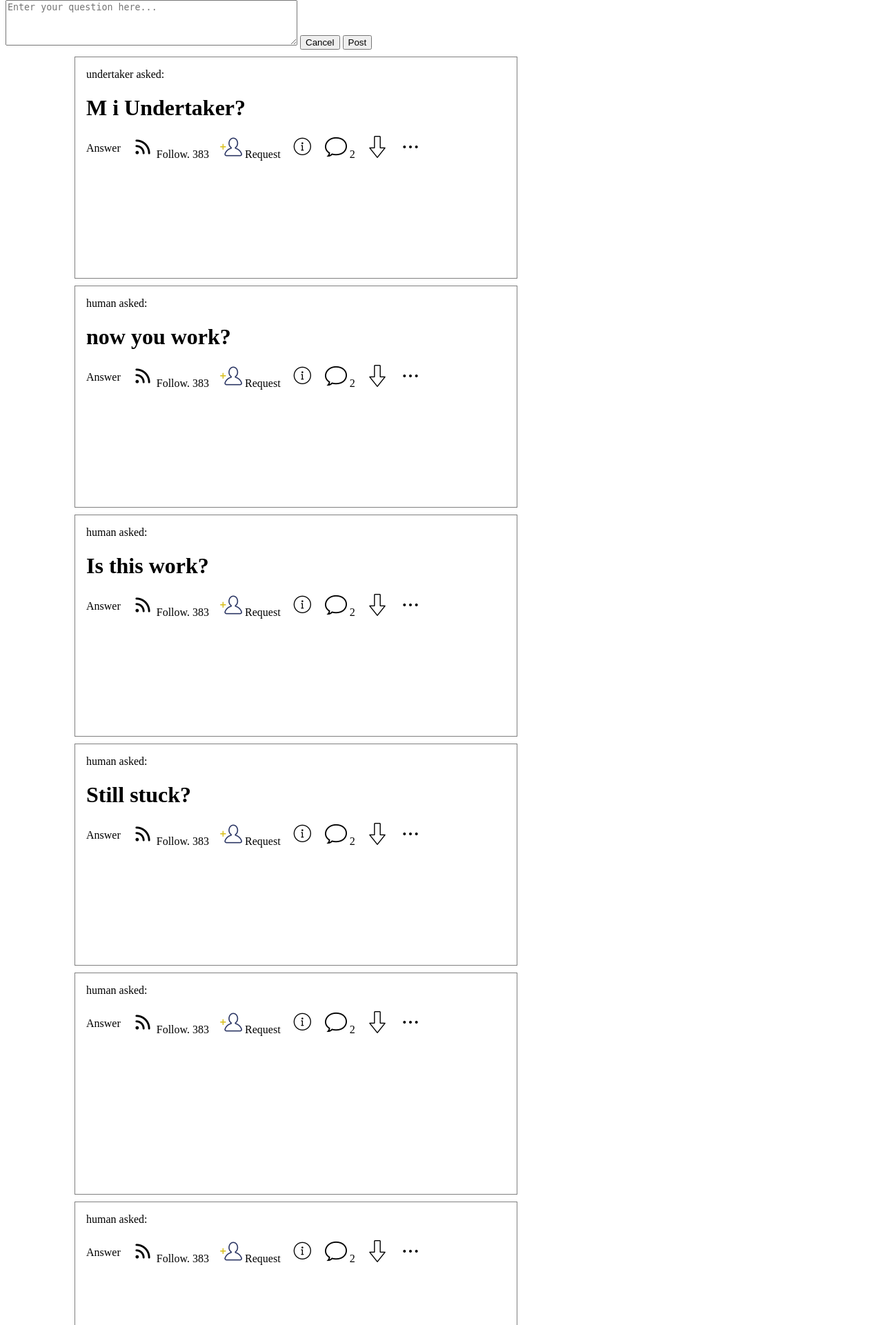
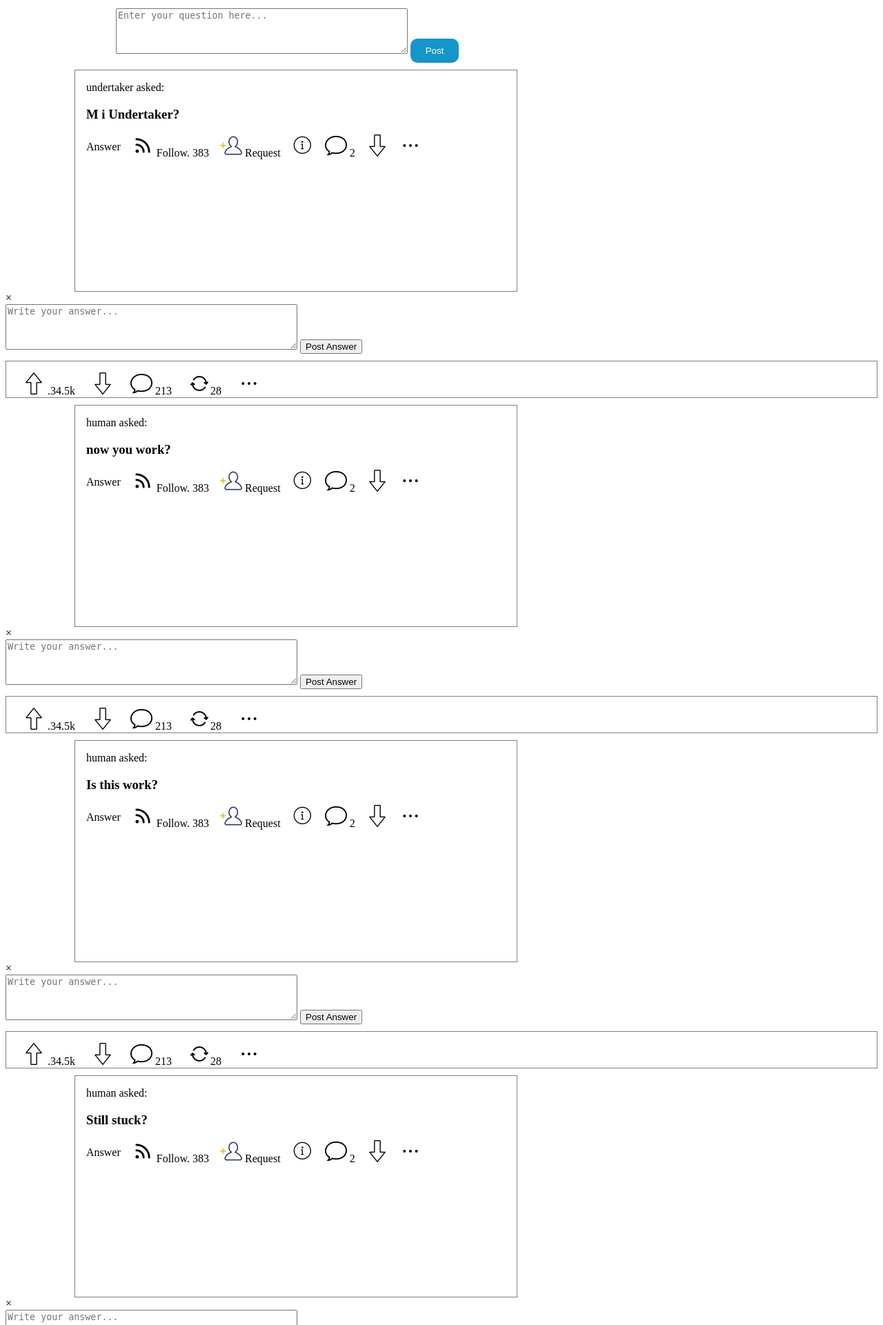
Before and after one commit to ashutosh2712/Quera-clone, a Django app: page /quera/home/ in a window 1280 px wide; the page is wider, and only the part inside the window is pictured. Shown: the part 364-2285 px from the top of that part at 69% size. Run offline with Django 4.2, Linux system fonts and the light colour scheme; a user stored in the database is signed in; data comes from the database, SQL or seed files in the repository; both versions use the stored data as it was after the commit.

Commit message:
Answer posting Design I

```diff
--- a/quera/forms.py
+++ b/quera/forms.py
@@ -1,7 +1,7 @@
 from django import forms
 from django.contrib.auth.forms import UserCreationForm
 from django.contrib.auth.models import User
-from .models import Question
+from .models import Question, Answer
 
 
 class CreateUserForm(UserCreationForm):
@@ -39,3 +39,16 @@ class QuestionForm(forms.ModelForm):
     class Meta:
         model = Question
         fields = ["content"]
+
+
+class AnswerForm(forms.ModelForm):
+    content = forms.CharField(
+        widget=forms.Textarea(
+            attrs={"rows": 4, "cols": 50, "placeholder": "Write your answer..."}
+        ),
+        required=True,
+    )
+
+    class Meta:
+        model = Answer
+        fields = ["content"]
--- a/quera/models.py
+++ b/quera/models.py
@@ -7,3 +7,10 @@ class Question(models.Model):
     user = models.ForeignKey(User, on_delete=models.CASCADE)
     content = models.TextField(blank=True, null=True)
     created_at = models.DateTimeField(auto_now_add=True)
+
+
+class Answer(models.Model):
+    user = models.ForeignKey(User, on_delete=models.CASCADE)
+    question = models.ForeignKey(Question, on_delete=models.CASCADE)
+    content = models.TextField()
+    created_at = models.DateTimeField(auto_now_add=True)
--- a/quera/static/css/homepage.css
+++ b/quera/static/css/homepage.css
@@ -94,3 +94,27 @@
 .post-form {
     margin-top: 20px;
 }
+
+.post-btn {
+  padding: 10px;
+  width: 70px;
+  justify-content: center;
+  margin-left: auto;
+  margin-right: auto;
+  border-radius: 10px;
+  border: none;
+  background-color: rgb(21, 150, 201);
+  cursor: pointer;
+  color: #fff;
+}
+.post-btn:hover {
+  background-color: rgb(15, 171, 64);
+  border: 1px solid gray;
+  margin-top: 10px;
+}
+
+.form-container {
+  margin-left: 10rem;
+  margin-top: 2rem;
+
+}
--- a/quera/templates/homepage.html
+++ b/quera/templates/homepage.html
@@ -36,20 +36,21 @@
     <a href="{% url 'logout' %}">Logout</a>
   </div>
 </div>
-<form class="post-form" action="{% url 'postques' %}" method="post">
-  {% csrf_token %} {{ form.content }}
-  <button class="cancel-button" onclick="closePostForm()">Cancel</button>
-  <button type="submit">Post</button>
-</form>
+<div class="form-container">
+  <form class="post-form" action="{% url 'postques' %}" method="post">
+    {% csrf_token %} {{ form.content }}
+    <button type="submit" class="post-btn">Post</button>
+  </form>
+</div>
 
 {% for question in questions %}
 <div class="question-container">
   <div class="post-items">
     <p>{{ question.user.username }} asked:</p>
-    <h1>{{ question.content }}</h1>
+    <h3>{{ question.content }}</h3>
   </div>
   <div class="rest-container">
-    <div class="post-items ans">Answer</div>
+    <div class="post-items ans" onclick="showAnswerForm(this)">Answer</div>
     <div class="post-items">
       <img src="{% static 'img/hotspot.png' %}" alt="follow" />
       Follow. 383
@@ -73,21 +74,22 @@
     </div>
   </div>
 </div>
-{% endfor %}
-
+<div class="modal" id="answerModal">
+  <div class="modal-content">
+      <span class="close" onclick="closeAnswerForm()">&times;</span>
+      <form action="{% url 'postans' %}" method="post">
+        {% csrf_token %} {{ ans_form.content }}
+          <button type="submit" onclick="closeAnswerForm()">Post Answer</button>
+      </form>
+  </div>
+</div>
 <div class="answer-container">
   <p class="your-answer">
-    Lorem ipsum, dolor sit amet consectetur adipisicing elit. Dolores earum quis
-    pariatur ab nobis consequuntur, iusto hic ea cumque quibusdam, illum in
-    saepe ducimus rem labore neque. Quaerat aut eum recusandae distinctio
-    deleniti quae dicta aliquid sit, iste nulla adipisci pariatur reiciendis
-    aliquam ipsam repudiandae veniam in inventore perspiciatis sapiente!
-    Repellendus illum et enim fugiat earum suscipit asperiores consectetur,
-    sequi quisquam rem adipisci dolores mollitia obcaecati? Recusandae eum unde
-    reiciendis, doloremque error vero eius rerum eveniet deserunt quod dolores
-    expedita sit reprehenderit vitae impedit, pariatur quisquam sapiente ex
-    ullam nesciunt excepturi repellat sint harum. Natus, minus! Non id
-    repudiandae voluptates.
+    {% comment %} <ul>
+      {% for answer in question.answer_set.all %}
+          <li>{{ answer.user.username }} answered: {{ answer.content }}</li>
+      {% endfor %}
+  </ul> {% endcomment %}
   </p>
   <div class="answer-items">
     <div class="vote">
@@ -111,9 +113,14 @@
     </div>
   </div>
 </div>
+{% endfor %}
+
+
 {% if errors %}
 <div style="color: red">{{ errors }}</div>
 {% endif %}
+
+
 
 <script>
   function showPostForm() {
@@ -123,5 +130,28 @@
   function closePostForm() {
     document.querySelector(".post-form").style.display = "none";
   }
+
+  function showAnswerForm(clickedElement) {
+    // Access the specific element's parent (question-container) to get the relevant data
+    var questionContainer = clickedElement.closest('.question-container');
+
+    // You can extract information from questionContainer and use it in your pop-up
+    // For example:
+    var questionContent = questionContainer.querySelector('h3').textContent;
+
+    // Update the placeholder for the answer textarea
+    var answerTextarea = document.querySelector('#answerModal textarea');
+    answerTextarea.placeholder = "Answer to: " + questionContent;
+
+    // Now you can use this information to update your pop-up content or perform other actions
+    console.log("Question Content:", questionContent);
+
+    document.getElementById('answerModal').style.display = 'block';
+    document.body.classList.add('blur');
+}
+function closeAnswerForm() {
+  document.getElementById('answerModal').style.display = 'none';
+  document.body.classList.remove('blur');
+}
 </script>
 {% endblock %}
--- a/quera/urls.py
+++ b/quera/urls.py
@@ -7,5 +7,5 @@ urlpatterns = [
     path("logout/", views.logoutUser, name="logout"),
     path("signup/", views.signup, name="signup"),
     path("postques/", views.postques, name="postques"),
-    path("postans/", views.postans),
+    path("postans/", views.postans, name="postans"),
 ]
--- a/quera/views.py
+++ b/quera/views.py
@@ -1,6 +1,6 @@
 from django.http import HttpResponse
 from django.shortcuts import render, redirect
-from .forms import CreateUserForm, QuestionForm
+from .forms import CreateUserForm, QuestionForm, AnswerForm
 from django.contrib import messages
 from django.contrib.auth import authenticate, login, logout
 from django.contrib.auth.decorators import login_required
@@ -12,7 +12,8 @@ from .models import Question
 def home(request):
     questions = Question.objects.all().order_by("-created_at")
     form = QuestionForm()
-    context = {"form": form, "questions": questions}
+    ans_form = AnswerForm()
+    context = {"form": form, "questions": questions, "ans_form": ans_form}
     return render(request, "homepage.html", context)
 
 
@@ -74,5 +75,18 @@ def postques(request):
     return render(request, "homepage.html", context)
 
 
-def postans(request):
-    return render(request, "postans.html")
+def postans(request, question_id):
+    question = Question.objects.get(pk=question_id)
+    ans_form = AnswerForm()
+    if request.method == "POST":
+        ans_form = AnswerForm(request.POST)
+        if ans_form.is_valid():
+            answer = ans_form.save(commit=False)
+            answer.user = request.user
+            answer.question = question
+            answer.save()
+            return redirect("home")
+    else:
+        errors = ans_form.errors
+    context = {"ans_form": ans_form, "errors": errors}
+    return render(request, "homepage.html", context)
```
Also changed, not shown: db.sqlite3.
